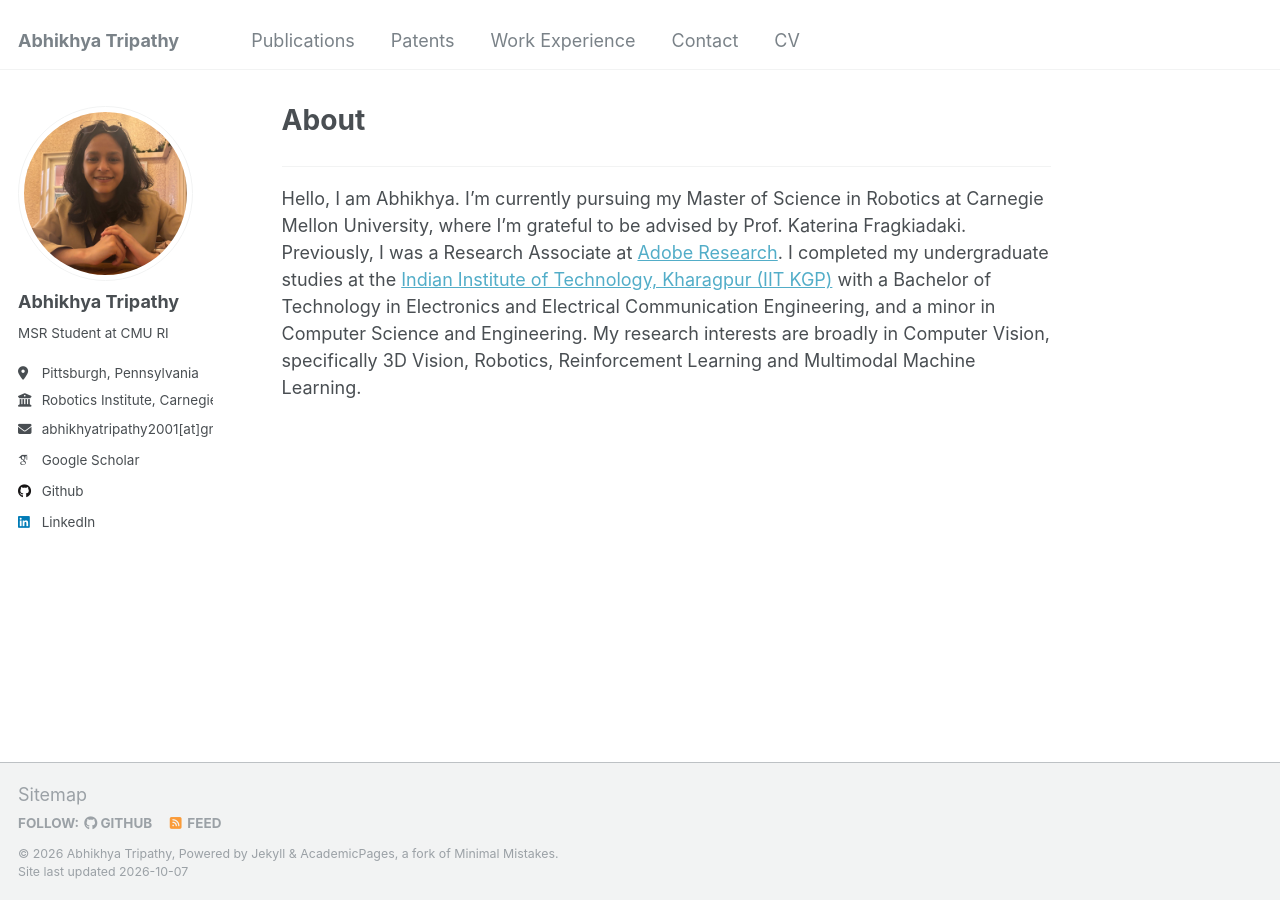
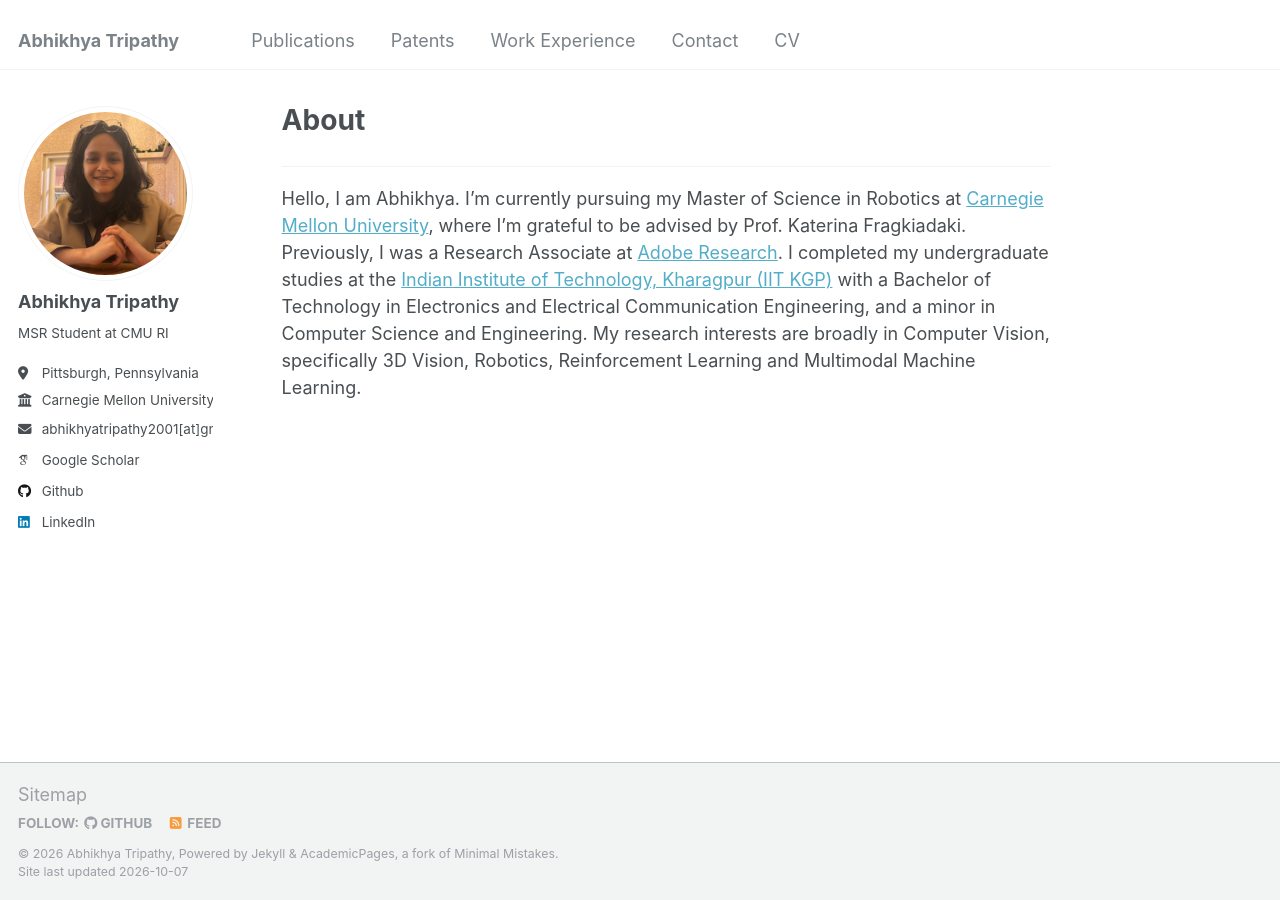
Before and after one commit to abhikhya2001/abhikhya2001.github.io, a Jekyll site: the page built from _pages/about.md, in a window 1280 px wide. Built offline with Jekyll 4.4.1, drawn with Linux system fonts in a browser that asks for light colours; some web fonts are replaced.

Commit message:
Link CMU Robotics Institute in about, update sidebar employer and email text
Co-Authored-By: Claude Opus 5.5 <noreply@anthropic.com>

```diff
--- a/_config.yml
+++ b/_config.yml
@@ -26,10 +26,10 @@ author:
   pronouns         : # "she/her"
   bio              : "MSR Student at CMU RI"
   location         : "Pittsburgh, Pennsylvania"
-  employer         : "Robotics Institute, Carnegie Mellon University"
+  employer         : "Carnegie Mellon University"
   #uri              : # URL
   email            : "abhikhyatripathy2001@gmail.com"
-  email_text       : "abhikhyatripathy2001[at]gmail.com"
+  email_text       : "abhikhyatripathy2001[at]gmail[dot]com"
 
 
   # Academic websites
--- a/_pages/about.md
+++ b/_pages/about.md
@@ -9,4 +9,4 @@ redirect_from:
 
 ---
 
-Hello, I am Abhikhya. I'm currently pursuing my Master of Science in Robotics at Carnegie Mellon University, where I'm grateful to be advised by Prof. Katerina Fragkiadaki. Previously, I was a Research Associate at [Adobe Research](https://research.adobe.com/). I completed my undergraduate studies at the [Indian Institute of Technology, Kharagpur (IIT KGP)](http://www.iitkgp.ac.in) with a Bachelor of Technology in Electronics and Electrical Communication Engineering, and a minor in Computer Science and Engineering. My research interests are broadly in Computer Vision, specifically 3D Vision, Robotics, Reinforcement Learning and Multimodal Machine Learning.
+Hello, I am Abhikhya. I'm currently pursuing my Master of Science in Robotics at [Carnegie Mellon University](https://www.ri.cmu.edu/), where I'm grateful to be advised by Prof. Katerina Fragkiadaki. Previously, I was a Research Associate at [Adobe Research](https://research.adobe.com/). I completed my undergraduate studies at the [Indian Institute of Technology, Kharagpur (IIT KGP)](http://www.iitkgp.ac.in) with a Bachelor of Technology in Electronics and Electrical Communication Engineering, and a minor in Computer Science and Engineering. My research interests are broadly in Computer Vision, specifically 3D Vision, Robotics, Reinforcement Learning and Multimodal Machine Learning.
```
